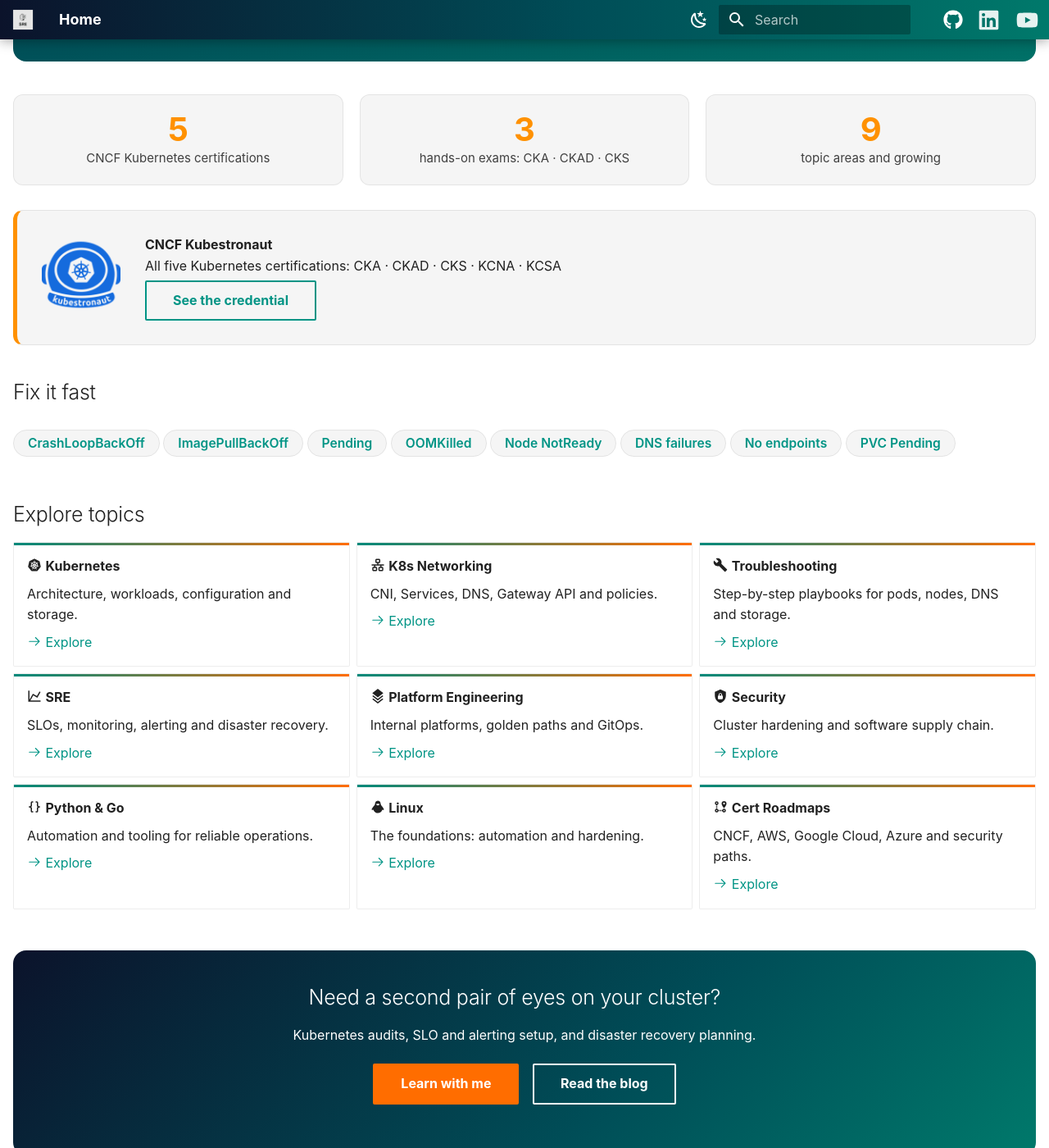
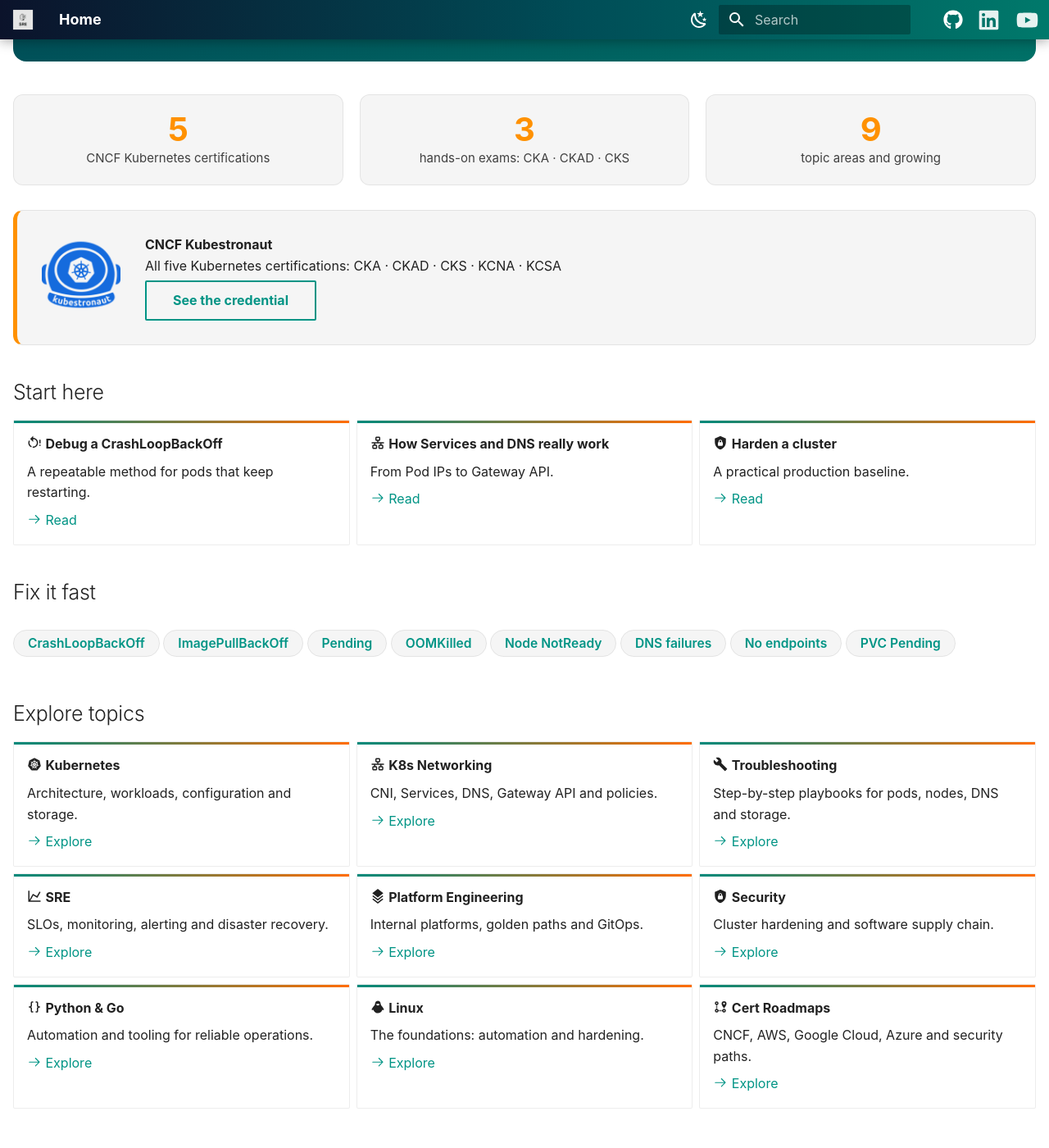
Before and after one commit to sinhatarak/sreops, an MkDocs documentation site: the page built from docs/index.md, in a window 1280 px wide and 1400 px high, scrolled down 757 px. Shown: the whole window at 82% size. Built offline with MkDocs 1.6.1 and Material for MkDocs 9.7.7, drawn with Linux system fonts in a browser that asks for light colours; a script that is not in the unit is left out; comment, search, counter and statistics services are not loaded; some of the changed lines change nothing that is shown; some of the changed text lies outside the part shown.

Commit message:
Sync repository with the live site

```diff
--- a/docs/index.md
+++ b/docs/index.md
@@ -50,6 +50,30 @@
 
 [See the credential](kubestronaut.md){ .md-button }
 </div>
+</div>
+
+## Start here
+
+<div class="grid cards" markdown>
+
+- :material-restart-alert: **Debug a CrashLoopBackOff**
+
+    A repeatable method for pods that keep restarting.
+
+    [:octicons-arrow-right-24: Read](troubleshooting/pods.md#crashloopbackoff)
+
+- :material-lan: **How Services and DNS really work**
+
+    From Pod IPs to Gateway API.
+
+    [:octicons-arrow-right-24: Read](networking/overview.md)
+
+- :material-shield-lock: **Harden a cluster**
+
+    A practical production baseline.
+
+    [:octicons-arrow-right-24: Read](security/hardening.md)
+
 </div>
 
 ## Fix it fast
@@ -135,109 +159,3 @@
 [Read the blog](blog/index.md){ .md-button }
 
 </div>
-
-
-## Live visitor activity
-
-<div class="visitor-feed">
-  <div class="visitor-feed__header">
-    <div>
-      <strong>LIVE TRAFFIC</strong>
-      <div class="visitor-feed__subtitle">Recent website visitors</div>
-    </div>
-    <button id="visitor-feed-refresh" type="button">
-      ↻ Refresh
-    </button>
-  </div>
-
-  <div class="visitor-feed__widget">
-    <script src="https://feed-pulse.com/api/embed/traffic-feed.js?site_id=102f4d90-8dec-4327-a2ee-b1ca2be5d8d2&w=320&bc=111827&tc=F3F4F6&brd=374151&hb=002FA7&hf=ffffff&lnk=60A5FA&font=IBM+Plex+Sans&rows=10&poll=3000&lang=en&bstyle=minimal&v=15" async></script>
-  </div>
-  <div class="visitor-feed__footer">Auto-refresh enabled · 3-second polling</div>
-</div>
-
-<style>
-.visitor-feed {
-  max-width: 360px;
-  padding: 16px;
-  margin: 1rem 0;
-  color: #f3f4f6;
-  background: #111827;
-  border: 1px solid #374151;
-  border-radius: 12px;
-  font-family: "IBM Plex Sans", sans-serif;
-}
-.visitor-feed__header {
-  display: flex;
-  justify-content: space-between;
-  align-items: center;
-  gap: 12px;
-  margin-bottom: 14px;
-}
-.visitor-feed__subtitle,
-.visitor-feed__footer {
-  color: #9ca3af;
-  font-size: 12px;
-  margin-top: 4px;
-}
-#visitor-feed-refresh {
-  padding: 7px 10px;
-  color: #fff;
-  background: #002fa7;
-  border: 1px solid #4268c5;
-  border-radius: 7px;
-  cursor: pointer;
-  font: inherit;
-  font-size: 13px;
-}
-#visitor-feed-refresh:hover {
-  background: #1746bd;
-}
-.visitor-feed__widget {
-  min-height: 100px;
-  overflow: hidden;
-}
-.visitor-feed__footer {
-  border-top: 1px solid #374151;
-  padding-top: 10px;
-  margin-top: 10px;
-}
-</style>
-
-<script>
-(function () {
-  var button = document.getElementById('visitor-feed-refresh');
-  if (!button) return;
-
-  button.addEventListener('click', function () {
-    button.disabled = true;
-    button.textContent = 'Refreshing…';
-
-    var oldScript = document.querySelector(
-      '.visitor-feed__widget script[src*="traffic-feed.js"]'
-    );
-
-    if (oldScript) {
-      var src = oldScript.src;
-      var widget = oldScript.parentNode;
-      widget.innerHTML = '';
-
-      var newScript = document.createElement('script');
-      newScript.src = src;
-      newScript.async = true;
-      newScript.onload = function () {
-        button.disabled = false;
-        button.textContent = '↻ Refresh';
-      };
-      newScript.onerror = function () {
-        button.disabled = false;
-        button.textContent = 'Retry refresh';
-      };
-      widget.appendChild(newScript);
-    } else {
-      button.disabled = false;
-      button.textContent = '↻ Refresh';
-    }
-  });
-})();
-</script>
```
